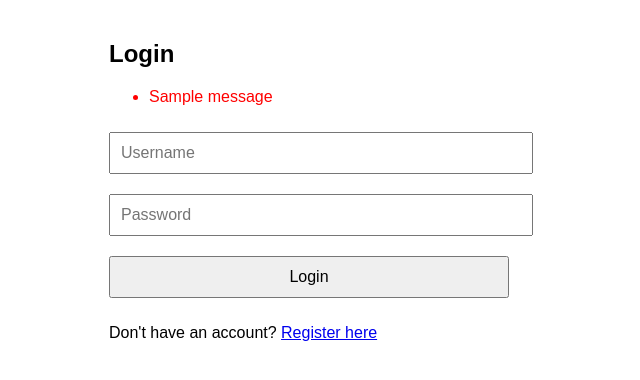
After one commit to ChumaMike/Skhokho, a Flask app: page /login in a window 1280 px wide. The commit adds this page. Shown: the top 380 px of the page, without its empty margins (331-971 px from the left). Run offline with Flask 3, Linux system fonts and the light colour scheme; tables that the repository leaves empty hold one stand-in row (values such as "Sample post"); one stand-in notice (Sample message) is shown.

Commit message:
logging in nd out

```diff
--- a/app.py
+++ b/app.py
@@ -1,24 +1,112 @@
-from flask import Flask, render_template, request, redirect, session, url_for
+from flask import Flask, render_template, request, redirect, session, url_for, flash
+from flask_sqlalchemy import SQLAlchemy
+from flask_login import LoginManager, login_user, logout_user, login_required, UserMixin, current_user
+from werkzeug.security import generate_password_hash, check_password_hash
 from datetime import datetime
 from collections import defaultdict
 
 app = Flask(__name__)
-app.secret_key = 'secret123'  # needed for session
+app.secret_key = 'secret123'
 
-@app.before_request
-def before_request():
-    if 'history' not in session:
-        session['history'] = []
-    if 'diary' not in session:
-        session['diary'] = []
+# Setup database (SQLite)
+app.config['SQLALCHEMY_DATABASE_URI'] = 'sqlite:///skhokho.db'
+app.config['SQLALCHEMY_TRACK_MODIFICATIONS'] = False
+db = SQLAlchemy(app)
+
+# Setup Login Manager
+login_manager = LoginManager()
+login_manager.init_app(app)
+login_manager.login_view = 'login'
+
+# Models
+class User(UserMixin, db.Model):
+    id = db.Column(db.Integer, primary_key=True)
+    username = db.Column(db.String(150), unique=True, nullable=False)
+    password_hash = db.Column(db.String(256), nullable=False)
+
+    def set_password(self, password):
+        self.password_hash = generate_password_hash(password)
+    def check_password(self, password):
+        return check_password_hash(self.password_hash, password)
+
+class DiaryEntry(db.Model):
+    id = db.Column(db.Integer, primary_key=True)
+    entry_type = db.Column(db.String(50), nullable=False)
+    content = db.Column(db.Text, nullable=False)
+    timestamp = db.Column(db.DateTime, default=datetime.utcnow)
+    user_id = db.Column(db.Integer, db.ForeignKey('user.id'), nullable=False)
+
+@login_manager.user_loader
+def load_user(user_id):
+    return User.query.get(int(user_id))
+
+def group_entries_by_date(entries):
+    grouped = defaultdict(list)
+    for entry in entries:
+        date = entry.timestamp.strftime("%Y-%m-%d")
+        grouped[date].append(entry)
+    return dict(sorted(grouped.items(), reverse=True))
 
 @app.route('/')
 def home():
     return render_template('index.html')
 
+@app.route('/register', methods=['GET', 'POST'])
+def register():
+    if current_user.is_authenticated:
+        return redirect(url_for('home'))
+
+    if request.method == 'POST':
+        username = request.form.get('username').strip()
+        password = request.form.get('password')
+        if not username or not password:
+            flash("Please fill both username and password")
+            return redirect(url_for('register'))
+        if User.query.filter_by(username=username).first():
+            flash("Username already exists")
+            return redirect(url_for('register'))
+
+        user = User(username=username)
+        user.set_password(password)
+        db.session.add(user)
+        db.session.commit()
+        flash("Registration successful. Please login.", "success")
+        return redirect(url_for('login'))
+
+    return render_template('register.html')
+
+@app.route('/login', methods=['GET', 'POST'])
+def login():
+    if current_user.is_authenticated:
+        return redirect(url_for('home'))
+
+    if request.method == 'POST':
+        username = request.form.get('username').strip()
+        password = request.form.get('password')
+
+        user = User.query.filter_by(username=username).first()
+        if user and user.check_password(password):
+            login_user(user)
+            return redirect(url_for('home'))
+        else:
+            flash("Invalid username or password")
+            return redirect(url_for('login'))
+
+    return render_template('login.html')
+
+@app.route('/logout')
+@login_required
+def logout():
+    logout_user()
+    return redirect(url_for('home'))
+
 @app.route('/balaa', methods=['GET', 'POST'])
 def balaa():
+    # This remains public (no login needed)
     result = None
+
+    if 'history' not in session:
+        session['history'] = []
 
     if request.method == 'POST':
         try:
@@ -49,36 +137,32 @@ def balaa():
 
     return render_template('balaa.html', result=result, history=session['history'])
 
-def group_entries_by_date(entries):
-    grouped = defaultdict(list)
-    for entry in entries:
-        date = entry['timestamp'][:10]  # YYYY-MM-DD
-        grouped[date].append(entry)
-    # Sort dates descending
-    return dict(sorted(grouped.items(), reverse=True))
-
 @app.route('/diary', methods=['GET', 'POST'])
+@login_required
 def diary():
     if request.method == 'POST':
         entry_type = request.form.get('entry_type')
         content = request.form.get('content', '').strip()
         if not entry_type or not content:
-            error = "Please select entry type and provide content."
-            return render_template('diary.html', error=error, entries=group_entries_by_date(session['diary']))
+            flash("Please select entry type and provide content.")
+            return redirect(url_for('diary'))
 
-        entry = {
-            'type': entry_type,
-            'content': content,
-            'timestamp': datetime.now().strftime('%Y-%m-%d %H:%M:%S')
-        }
-        diary = session['diary']
-        diary.insert(0, entry)  # newest first
-        session['diary'] = diary
+        entry = DiaryEntry(
+            entry_type=entry_type,
+            content=content,
+            user_id=current_user.id
+        )
+        db.session.add(entry)
+        db.session.commit()
 
+        flash("Diary entry saved.")
         return redirect(url_for('diary'))
 
-    grouped_entries = group_entries_by_date(session['diary'])
+    entries = DiaryEntry.query.filter_by(user_id=current_user.id).order_by(DiaryEntry.timestamp.desc()).all()
+    grouped_entries = group_entries_by_date(entries)
     return render_template('diary.html', entries=grouped_entries)
 
 if __name__ == "__main__":
-    app.run(debug=True)
+    with app.app_context():
+        db.create_all()
+    app.run(host='0.0.0.0', debug=True)
--- a/templates/balaa.html
+++ b/templates/balaa.html
@@ -25,6 +25,12 @@
     </script>
 </head>
 <body>
+
+    {% if current_user.is_authenticated %}
+    <p>Welcome, {{ current_user.username }} | <a href="{{ url_for('logout') }}">Logout</a></p>
+    {% else %}
+        <p><a href="{{ url_for('login') }}">Login</a> | <a href="{{ url_for('register') }}">Register</a></p>
+    {% endif %}
 
     <h2>Balaa - Taxi Fare Calculator</h2>
 
--- a/templates/diary.html
+++ b/templates/diary.html
@@ -27,6 +27,12 @@
     </script>
 </head>
 <body>
+
+    {% if current_user.is_authenticated %}
+    <p>Welcome, {{ current_user.username }} | <a href="{{ url_for('logout') }}">Logout</a></p>
+    {% else %}
+        <p><a href="{{ url_for('login') }}">Login</a> | <a href="{{ url_for('register') }}">Register</a></p>
+    {% endif %}
 
     <h2>Diary Entry</h2>
 
--- a/templates/index.html
+++ b/templates/index.html
@@ -10,6 +10,12 @@
     </style>
 </head>
 <body>
+    {% if current_user.is_authenticated %}
+    <p>Welcome, {{ current_user.username }} | <a href="{{ url_for('logout') }}">Logout</a></p>
+    {% else %}
+        <p><a href="{{ url_for('login') }}">Login</a> | <a href="{{ url_for('register') }}">Register</a></p>
+    {% endif %}
+
     <h1>Welcome to Skhokho</h1>
     <p>Your personal life helper app.</p>
 
--- /dev/null
+++ b/templates/login.html
@@ -0,0 +1,26 @@
+<!DOCTYPE html>
+<html>
+<head>
+    <title>Login - Skhokho</title>
+    <meta name="viewport" content="width=device-width, initial-scale=1">
+    <style>body{max-width:400px;margin:auto;padding:20px;font-family:sans-serif;}input,button{width:100%;margin:10px 0;padding:10px;font-size:1em;}</style>
+</head>
+<body>
+    <h2>Login</h2>
+    {% with messages = get_flashed_messages() %}
+      {% if messages %}
+        <ul style="color:red;">
+          {% for message in messages %}
+            <li>{{ message }}</li>
+          {% endfor %}
+        </ul>
+      {% endif %}
+    {% endwith %}
+    <form method="POST">
+        <input type="text" name="username" placeholder="Username" required autocomplete="off">
+        <input type="password" name="password" placeholder="Password" required>
+        <button type="submit">Login</button>
+    </form>
+    <p>Don't have an account? <a href="{{ url_for('register') }}">Register here</a></p>
+</body>
+</html>
```
Also changed, not shown: templates/register.html (added, +26 -0 lines).
